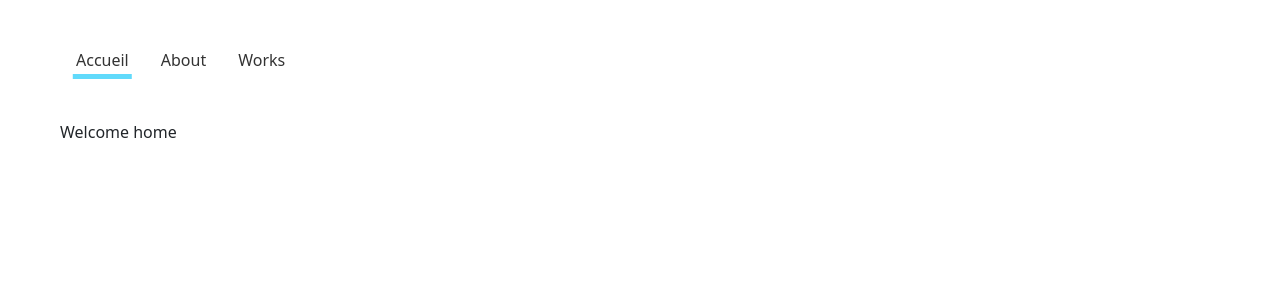
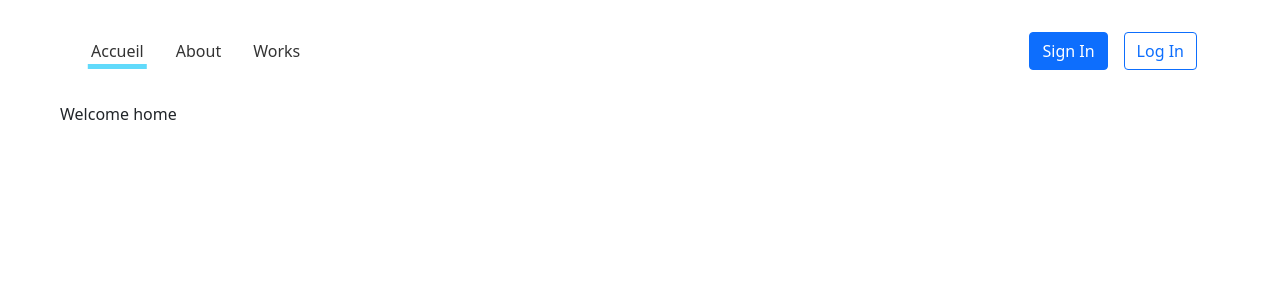
Before and after one commit to aauugguussttiinn/my-social-network, a React (Create React App) app: page / in a window 1280 px wide. Shown: the top 300 px of the page. Built offline with nearby package versions, Linux system fonts and the light colour scheme.

Commit message:
Navbar design is done

```diff
--- a/src/components/Navigation/Navigation.jsx
+++ b/src/components/Navigation/Navigation.jsx
@@ -3,7 +3,8 @@ import { NavLink } from "react-router-dom";
 
 const Navigation = () => {
   return (
-    <div className="navigation">
+    <div className="navigation d-flex align-items-center">
+      <div className="nav-left col-6">
         <NavLink exact to="/" activeClassName="nav-active">
           Accueil
         </NavLink>
@@ -14,6 +15,11 @@ const Navigation = () => {
           Works
         </NavLink>
       </div>
+      <div className="nav-right col-6 d-flex justify-content-end">
+        <button className="btn btn-primary mx-2">Sign In</button>
+        <button className="btn btn-outline-primary mx-2">Log In</button>
+      </div>
+    </div>
   );
 };
 
```
Lines whose indentation alone changed are shown as unchanged.
